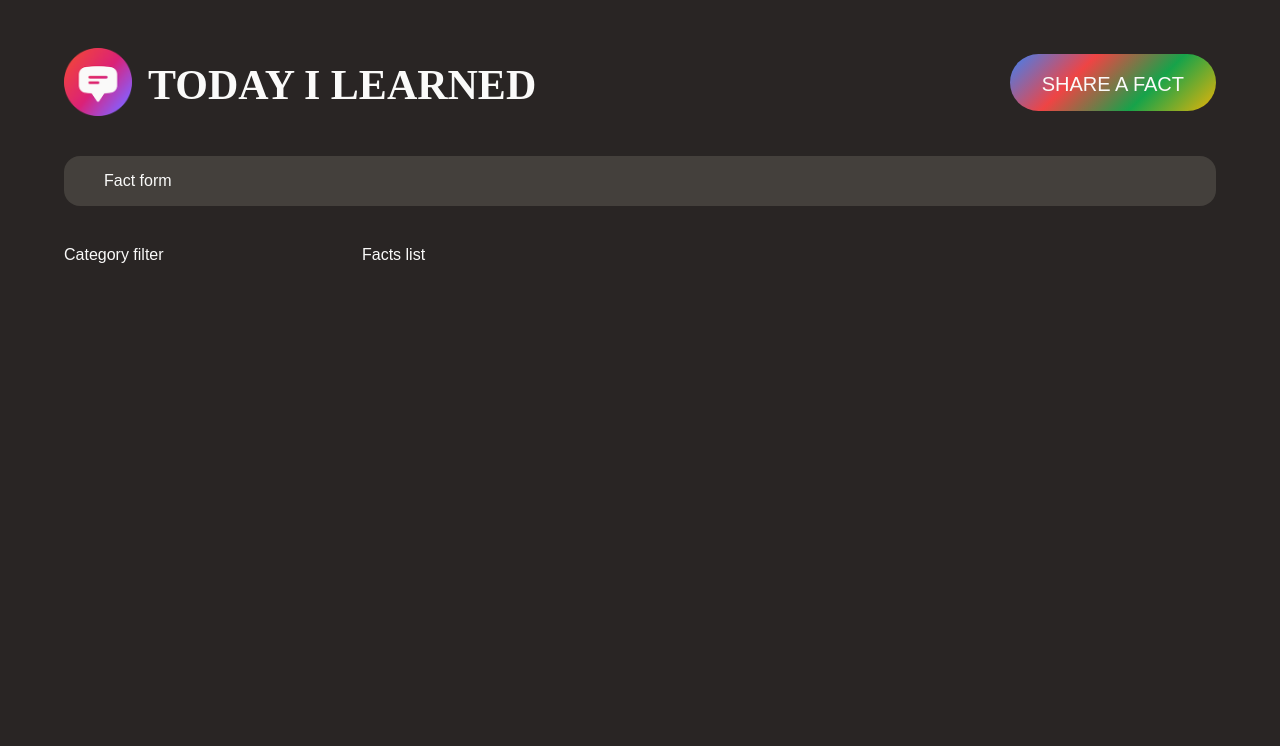
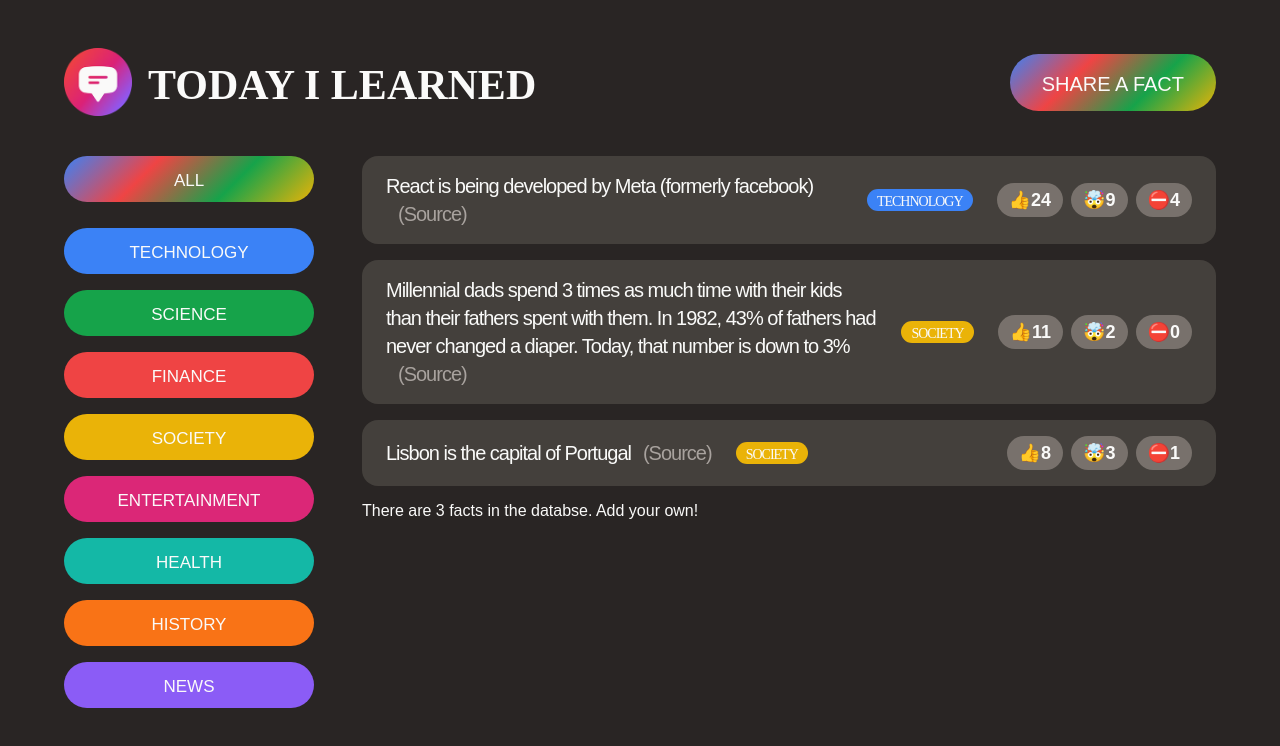
Before and after one commit to mapumapu/Today-I-Learned, a React (Create React App) app: page / in a window 1280 px wide. Shown: the top 746 px of the page. Built offline with nearby package versions, Linux system fonts and the light colour scheme; a web font is replaced by a local one.

Commit message:
Update App.js

```diff
--- a/src/App.js
+++ b/src/App.js
@@ -1,6 +1,23 @@
+import { useState } from "react";
 import "./style.css";
 
+function Counter() {
+  const [count, setCount] = useState(0);
+
+  return (
+    <div>
+      <span style={{ fontSize: "48px" }}>{count}</span>
+      <button className="btn btn-large" onClick={() => setCount((c) => c + 1)}>
+        +1
+      </button>
+    </div>
+  );
+}
+
 function App() {
+  // 1. define state variable
+  const [showForm, setShowForm] = useState(false);
+
   return (
     <>
       {/* HEADER */}
@@ -10,10 +27,17 @@
           <h1>Today I Learned</h1>
         </div>
 
-        <button className="btn btn-large btn-open">Share a fact</button>
+        <button
+          className="btn btn-large btn-open"
+          // 3. update state variable
+          onClick={() => setShowForm((show) => !show)}
+        >
+          Share a fact
+        </button>
       </header>
 
-      <NewFactForm />
+      {/* 2. use state variable */}
+      {showForm ? <NewFactForm /> : null}
 
       <main className="main">
         <CategoryFilter />
@@ -28,11 +52,115 @@
 }
 
 function CategoryFilter() {
-  return <aside>Category filter</aside>;
+  return (
+    <aside>
+      <ul>
+        <li className="category">
+          <button className="btn btn-all-categories">All</button>
+        </li>
+
+        {CATEGORIES.map((cat) => (
+          <li key={cat.name} className="category">
+            <button
+              className="btn btn-category"
+              style={{ backgroundColor: cat.color }}
+            >
+              {cat.name}
+            </button>
+          </li>
+        ))}
+      </ul>
+    </aside>
+  );
 }
 
 function FactsList() {
-  return <section>Facts list</section>;
+  // TEMPORARY
+  const facts = initialFacts;
+
+  return (
+    <section>
+      <ul className="facts-list">
+        {facts.map((fact) => (
+          <Fact key={fact.id} fact={fact} />
+        ))}
+      </ul>
+      <p>There are {facts.length} facts in the databse. Add your own!</p>
+    </section>
+  );
 }
 
+function Fact({ fact }) {
+  return (
+    <li className="fact">
+      <p>
+        {fact.text}
+        <a className="source" href={fact.source} target="_blank">
+          (Source)
+        </a>
+      </p>
+      <span
+        className="tag"
+        style={{
+          backgroundColor: CATEGORIES.find((cat) => cat.name === fact.category)
+            .color,
+        }}
+      >
+        {fact.category}
+      </span>
+
+      <div className="vote-buttons">
+        <button>👍{fact.votesInteresting}</button>
+        <button>🤯{fact.votesMindblowing}</button>
+        <button>⛔️{fact.votesFalse}</button>
+      </div>
+    </li>
+  );
+}
+
+const CATEGORIES = [
+  { name: "technology", color: "#3b82f6" },
+  { name: "science", color: "#16a34a" },
+  { name: "finance", color: "#ef4444" },
+  { name: "society", color: "#eab308" },
+  { name: "entertainment", color: "#db2777" },
+  { name: "health", color: "#14b8a6" },
+  { name: "history", color: "#f97316" },
+  { name: "news", color: "#8b5cf6" },
+];
+
+const initialFacts = [
+  {
+    id: 1,
+    text: "React is being developed by Meta (formerly facebook)",
+    source: "https://opensource.fb.com/",
+    category: "technology",
+    votesInteresting: 24,
+    votesMindblowing: 9,
+    votesFalse: 4,
+    createdIn: 2021,
+  },
+  {
+    id: 2,
+    text: "Millennial dads spend 3 times as much time with their kids than their fathers spent with them. In 1982, 43% of fathers had never changed a diaper. Today, that number is down to 3%",
+    source:
+      "https://www.mother.ly/parenting/millennial-dads-spend-more-time-with-their-kids",
+    category: "society",
+    votesInteresting: 11,
+    votesMindblowing: 2,
+    votesFalse: 0,
+    createdIn: 2019,
+  },
+  {
+    id: 3,
+    text: "Lisbon is the capital of Portugal",
+    source: "https://en.wikipedia.org/wiki/Lisbon",
+    category: "society",
+    votesInteresting: 8,
+    votesMindblowing: 3,
+    votesFalse: 1,
+    createdIn: 2015,
+  },
+];
+
 export default App;
```
